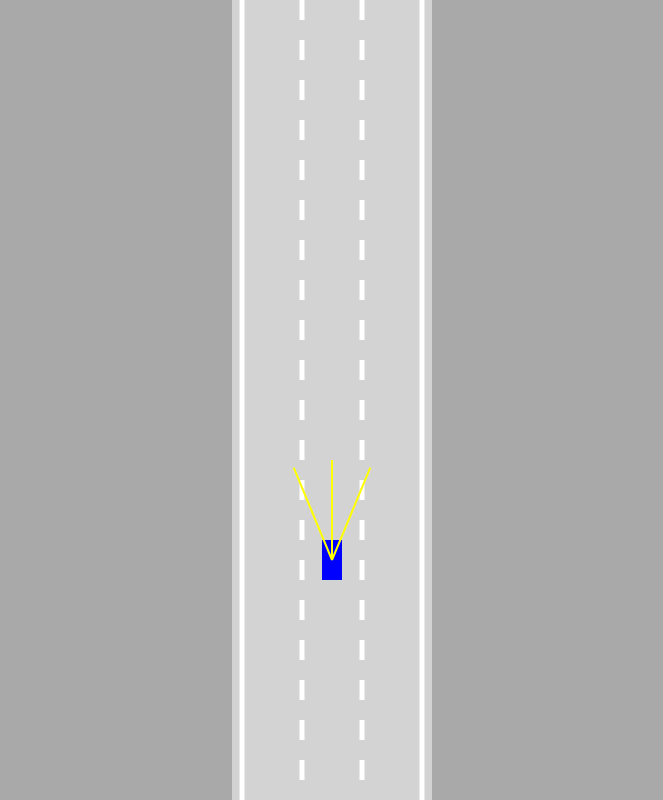
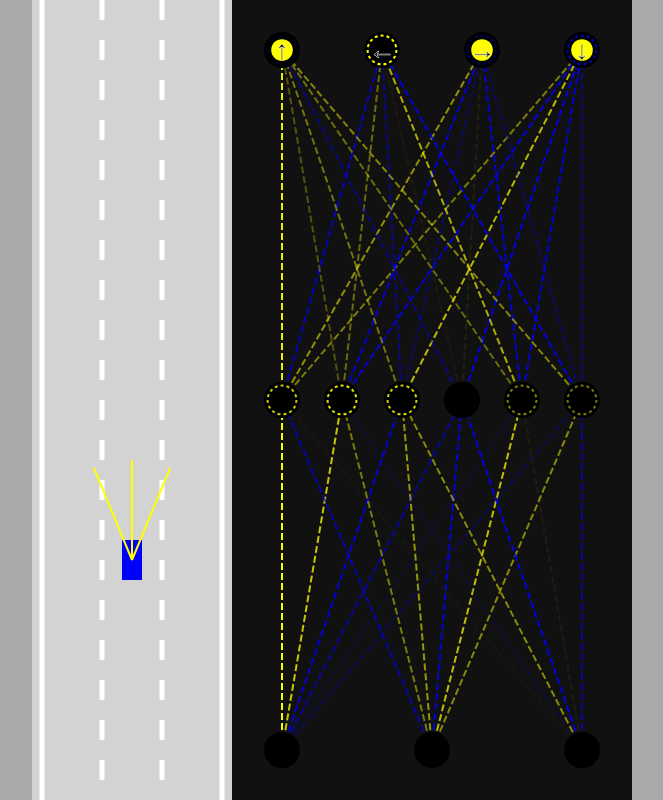
Before and after one commit to janneleppanen/car-ai-tutorial, a website built with Vite: page index.html in a window 1280 px wide. Shown: the whole page, without its empty margins (308-971 px from the left). Built offline with nearby package versions, Linux system fonts and the light colour scheme.

Commit message:
feat: Add vizualizer

```diff
--- a/index.html
+++ b/index.html
@@ -7,7 +7,8 @@
     <title>Car AI tutorial</title>
   </head>
   <body>
-    <canvas id="canvas"></canvas>
+    <canvas id="roadCanvas"></canvas>
+    <canvas id="networkCanvas"></canvas>
     <script type="module" src="/src/main.ts"></script>
   </body>
 </html>
--- a/src/main.ts
+++ b/src/main.ts
@@ -1,31 +1,42 @@
 import Car from "./car";
 import Road from "./road";
 import "./style.css";
+import Visualizer from "./vizualizer";
 
-const canvas = document.querySelector<HTMLCanvasElement>("#canvas")!;
+const roadCanvas = document.querySelector<HTMLCanvasElement>("#roadCanvas")!;
+roadCanvas.width = 200;
+const roadCtx = roadCanvas.getContext("2d")!;
 
-canvas.width = 200;
+const networkCanvas =
+  document.querySelector<HTMLCanvasElement>("#networkCanvas")!;
+networkCanvas.width = 400;
+const networkCtx = networkCanvas.getContext("2d")!;
 
-const ctx = canvas.getContext("2d")!;
-const road = new Road(canvas.width / 2, canvas.width * 0.9);
+const road = new Road(roadCanvas.width / 2, roadCanvas.width * 0.9);
 const car = new Car(road.getLaneCenter(1), 600, 20, 40, "AI", 4);
 const traffic = [new Car(road.getLaneCenter(1), 400, 20, 40, "DUMMY")];
 
 animate();
 
 function animate() {
-  canvas.height = window.innerHeight;
+  roadCanvas.height = window.innerHeight;
+  networkCanvas.height = window.innerHeight;
 
-  ctx.save();
-  ctx.translate(0, -car.y + canvas.height * 0.7);
+  roadCtx.save();
+  roadCtx.translate(0, -car.y + roadCanvas.height * 0.7);
 
   traffic.forEach((c) => c.update(road.borders, []));
   car.update(road.borders, traffic);
 
-  road.draw(ctx);
-  traffic.forEach((c) => c.draw(ctx, "tomato"));
-  car.draw(ctx);
+  road.draw(roadCtx);
+  traffic.forEach((c) => c.draw(roadCtx, "tomato"));
+  car.draw(roadCtx);
 
-  ctx.restore();
+  roadCtx.restore();
+
+  if (car.brain) {
+    Visualizer.drawNetwork(networkCtx, car.brain);
+  }
+
   requestAnimationFrame(animate);
 }
--- a/src/network.ts
+++ b/src/network.ts
@@ -20,20 +20,20 @@ export class NeuralNetwork {
   }
 }
 
-class Level {
+export class Level {
   public inputs: number[];
   public outputs: number[];
   public biases: number[];
-  public weight: number[][];
+  public weights: number[][];
 
   constructor(inputCount: number, outputCount: number) {
     this.inputs = new Array(inputCount);
     this.outputs = new Array(outputCount);
     this.biases = new Array(outputCount);
 
-    this.weight = [];
+    this.weights = [];
     for (let i = 0; i < this.inputs.length; i++) {
-      this.weight.push(new Array(outputCount));
+      this.weights.push(new Array(outputCount));
     }
 
     Level.randomize(this);
@@ -42,7 +42,7 @@ class Level {
   static randomize(level: Level) {
     for (let i = 0; i < level.inputs.length; i++) {
       for (let j = 0; j < level.outputs.length; j++) {
-        level.weight[i][j] = Math.random() * 2 - 1;
+        level.weights[i][j] = Math.random() * 2 - 1;
       }
     }
 
@@ -59,7 +59,7 @@ class Level {
     for (let i = 0; i < level.outputs.length; i++) {
       let sum = 0;
       for (let j = 0; j < level.inputs.length; j++) {
-        sum += level.inputs[j] * level.weight[j][i];
+        sum += level.inputs[j] * level.weights[j][i];
       }
 
       if (sum > level.biases[i]) {
--- a/src/style.css
+++ b/src/style.css
@@ -6,6 +6,10 @@ body {
   justify-content: center;
 }
 
-#canvas {
+#roadCanvas {
   background: lightgray;
 }
+
+#networkCanvas {
+  background: #111;
+}
--- a/src/utils.ts
+++ b/src/utils.ts
@@ -36,3 +36,11 @@ export function polysIntersect(poly1: Point[], poly2: Point[]) {
     });
   });
 }
+
+export function getRGBA(value: number) {
+  const alpha = Math.abs(value);
+  const R = value < 0 ? 0 : 255;
+  const G = R;
+  const B = value > 0 ? 0 : 255;
+  return "rgba(" + R + "," + G + "," + B + "," + alpha + ")";
+}
--- /dev/null
+++ b/src/vizualizer.ts
@@ -0,0 +1,121 @@
+import { Level, NeuralNetwork } from "./network";
+import { getRGBA, lerp } from "./utils";
+
+class Visualizer {
+  static drawNetwork(ctx: CanvasRenderingContext2D, network: NeuralNetwork) {
+    const margin = 50;
+    const left = margin;
+    const top = margin;
+    const width = ctx.canvas.width - margin * 2;
+    const height = ctx.canvas.height - margin * 2;
+
+    const levelHeight = height / network.levels.length;
+
+    for (let i = network.levels.length - 1; i >= 0; i--) {
+      const levelTop =
+        top +
+        lerp(
+          height - levelHeight,
+          0,
+          network.levels.length == 1 ? 0.5 : i / (network.levels.length - 1)
+        );
+
+      ctx.setLineDash([7, 3]);
+      Visualizer.drawLevel(
+        ctx,
+        network.levels[i],
+        left,
+        levelTop,
+        width,
+        levelHeight,
+        i == network.levels.length - 1 ? ["↑", "←", "→", "↓"] : []
+      );
+    }
+  }
+
+  static drawLevel(
+    ctx: CanvasRenderingContext2D,
+    level: Level,
+    left: number,
+    top: number,
+    width: number,
+    height: number,
+    outputLabels: string[]
+  ) {
+    const right = left + width;
+    const bottom = top + height;
+
+    const { inputs, outputs, weights, biases } = level;
+
+    for (let i = 0; i < inputs.length; i++) {
+      for (let j = 0; j < outputs.length; j++) {
+        ctx.beginPath();
+        ctx.moveTo(Visualizer.#getNodeX(inputs, i, left, right), bottom);
+        ctx.lineTo(Visualizer.#getNodeX(outputs, j, left, right), top);
+        ctx.lineWidth = 2;
+        ctx.strokeStyle = getRGBA(weights[i][j]);
+        ctx.stroke();
+      }
+    }
+
+    const nodeRadius = 18;
+    for (let i = 0; i < inputs.length; i++) {
+      const x = Visualizer.#getNodeX(inputs, i, left, right);
+      ctx.beginPath();
+      ctx.arc(x, bottom, nodeRadius, 0, Math.PI * 2);
+      ctx.fillStyle = "black";
+      ctx.fill();
+      ctx.beginPath();
+      ctx.arc(x, bottom, nodeRadius * 0.6, 0, Math.PI * 2);
+      ctx.fillStyle = getRGBA(inputs[i]);
+      ctx.fill();
+    }
+
+    for (let i = 0; i < outputs.length; i++) {
+      const x = Visualizer.#getNodeX(outputs, i, left, right);
+      ctx.beginPath();
+      ctx.arc(x, top, nodeRadius, 0, Math.PI * 2);
+      ctx.fillStyle = "black";
+      ctx.fill();
+      ctx.beginPath();
+      ctx.arc(x, top, nodeRadius * 0.6, 0, Math.PI * 2);
+      ctx.fillStyle = getRGBA(outputs[i]);
+      ctx.fill();
+
+      ctx.beginPath();
+      ctx.lineWidth = 2;
+      ctx.arc(x, top, nodeRadius * 0.8, 0, Math.PI * 2);
+      ctx.strokeStyle = getRGBA(biases[i]);
+      ctx.setLineDash([3, 3]);
+      ctx.stroke();
+      ctx.setLineDash([]);
+
+      if (outputLabels[i]) {
+        ctx.beginPath();
+        ctx.textAlign = "center";
+        ctx.textBaseline = "middle";
+        ctx.fillStyle = "black";
+        ctx.strokeStyle = "white";
+        ctx.font = nodeRadius * 1.5 + "px Arial";
+        ctx.fillText(outputLabels[i], x, top + nodeRadius * 0.1);
+        ctx.lineWidth = 0.5;
+        ctx.strokeText(outputLabels[i], x, top + nodeRadius * 0.1);
+      }
+    }
+  }
+
+  static #getNodeX(
+    nodes: number[],
+    index: number,
+    left: number,
+    right: number
+  ) {
+    return lerp(
+      left,
+      right,
+      nodes.length == 1 ? 0.5 : index / (nodes.length - 1)
+    );
+  }
+}
+
+export default Visualizer;
```
